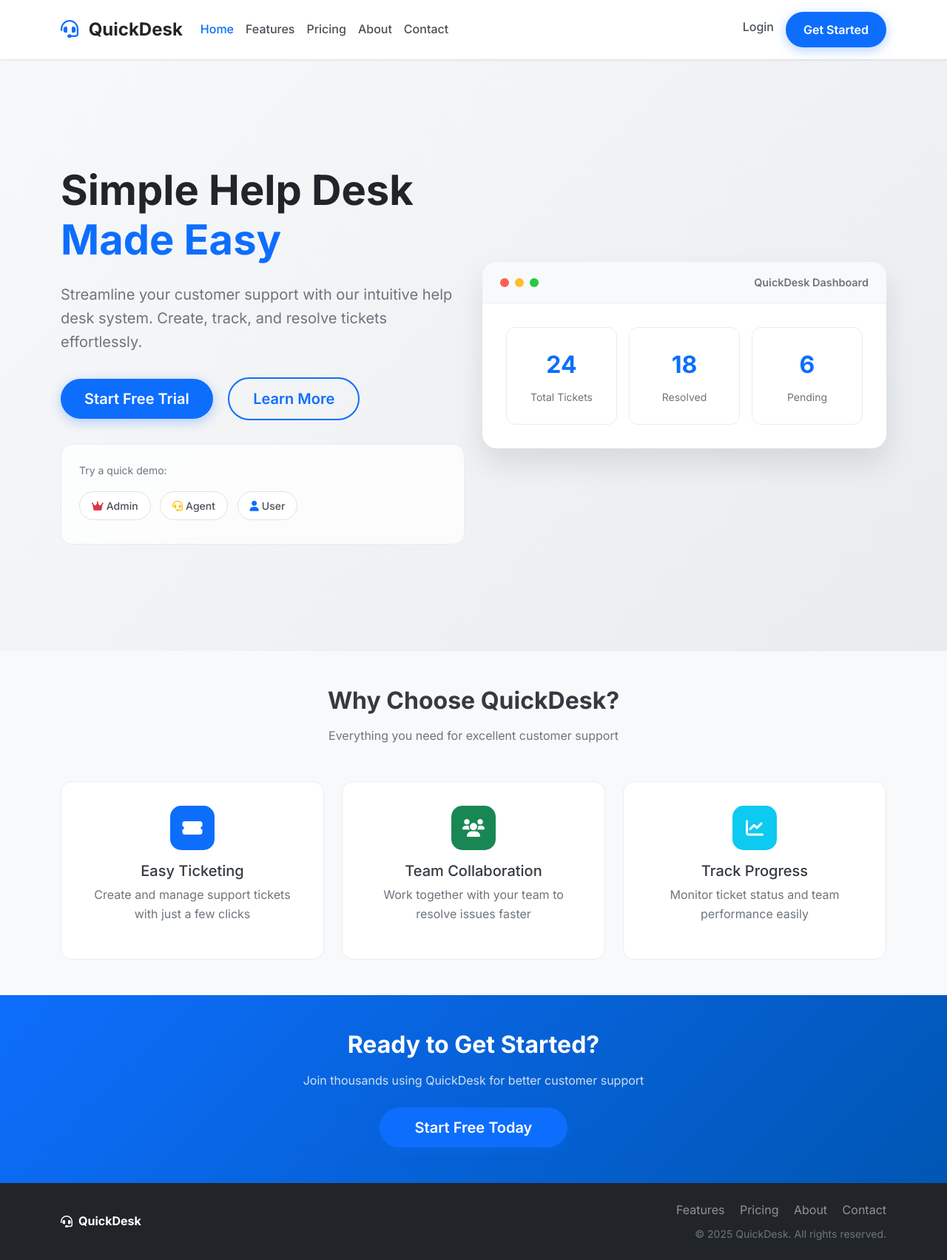
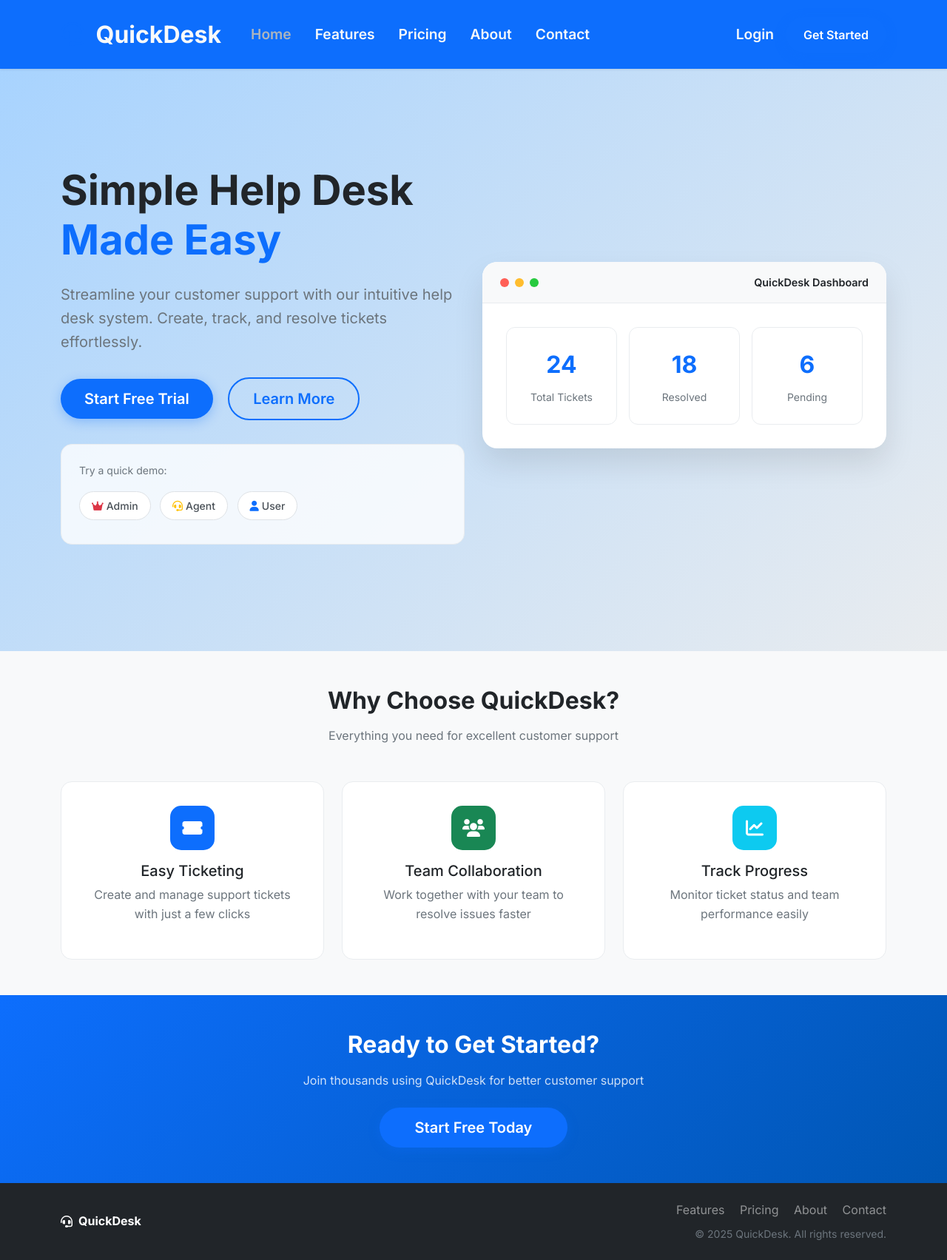
Before and after one commit to SUJALVIRANI26/OdooXCGC-hackthon, a PHP site: page /quickdesk/home.php in a window 1280 px wide. Shown: the whole page at 74% size. Run offline with PHP 8.4, Linux system fonts and the light colour scheme.

Commit message:
Update home.css

```diff
--- a/assets/css/home.css
+++ b/assets/css/home.css
@@ -27,32 +27,34 @@
 body {
   font-family: "Inter", -apple-system, BlinkMacSystemFont, sans-serif;
   line-height: 1.6;
-  color: var(--gray-800);
+  color: var(--gray-900);
 }
 
 /* Navigation */
 .navbar {
-  background: rgba(255, 255, 255, 0.95);
+  background: rgba(13, 110, 253, 1);
   backdrop-filter: blur(10px);
   box-shadow: 0 1px 3px rgba(0, 0, 0, 0.1);
   padding: 1rem 0;
 }
 
 .navbar-brand {
-  font-size: 1.5rem;
+  font-size: 2rem;
   font-weight: 700;
-  color: var(--dark) !important;
+  color: var(--light) !important;
 }
 
 .nav-link {
-  font-weight: 500;
-  color: var(--gray-700) !important;
+  font-weight: 600;
+  font-size: 1.2rem;
+  color: var(--gray-100) !important;
   transition: color 0.3s ease;
+  margin-left: 1rem;
 }
 
 .nav-link:hover,
 .nav-link.active {
-  color: var(--primary) !important;
+  color: var(--gray-500) !important;
 }
 
 /* Hero Section */
@@ -60,7 +62,7 @@ body {
   min-height: 100vh;
   display: flex;
   align-items: center;
-  background: linear-gradient(135deg, #f8f9fa 0%, #e9ecef 100%);
+  background: linear-gradient(135deg, #a5d2ff 0%, #e9ecef 100%);
   padding-top: 80px;
 }
 
@@ -97,8 +99,9 @@ body {
 }
 
 .btn-primary:hover {
+  background-color: var(--gray-300);
   transform: translateY(-2px);
-  box-shadow: 0 6px 20px rgba(13, 110, 253, 0.4);
+  color: var(--primary);
 }
 
 .btn-outline-primary {
@@ -176,9 +179,11 @@ body {
 .dot.red {
   background: #ff5f56;
 }
+
 .dot.yellow {
   background: #ffbd2e;
 }
+
 .dot.green {
   background: #27ca3f;
 }
@@ -186,7 +191,7 @@ body {
 .preview-title {
   font-size: 0.9rem;
   font-weight: 600;
-  color: var(--gray-600);
+  color: var(--gray-900);
 }
 
 .preview-content {
@@ -477,6 +482,7 @@ body {
     opacity: 0;
     transform: translateY(30px);
   }
+
   to {
     opacity: 1;
     transform: translateY(0);
```
